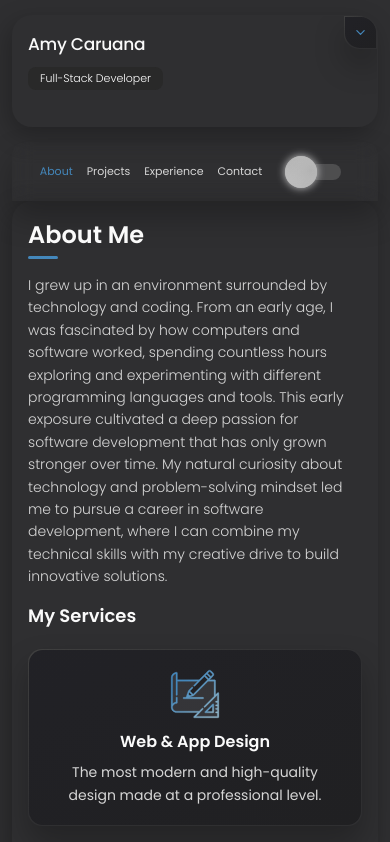
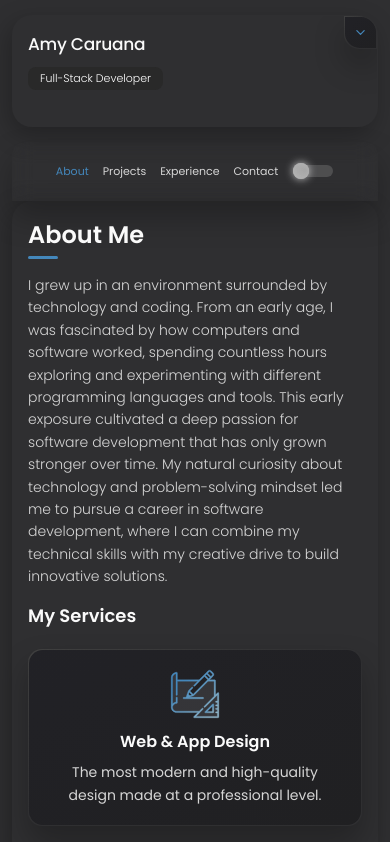
Before and after one commit to amy-caruana/amy-caruana.github.io, a plain HTML site: page index.html in a window 390 px wide. Drawn offline with nearby package versions, Linux system fonts and the light colour scheme; no server answers.

Commit message:
updated dark/light mode switch

```diff
--- a/assets/css/style2.css
+++ b/assets/css/style2.css
@@ -140,6 +140,28 @@ body {
     }
 }
 
+
+/* in your main CSS, *after* the .switch rules: */
+@media (max-width: 480px) {
+    .switch {
+      width: 2.5rem;        /* down from 3.5rem */
+      height: 0.75rem;    /* down from 1rem */
+      margin: 0.5rem;     /* tweak so the margin isn’t huge */
+    }
+
+    .switch > label {
+      width: 1rem;      /* down from 2rem */
+      height: 1rem;     /* down from 2rem */
+    }
+
+    /* when “checked,” the label needs to move all the way to the other side:
+       translateX(100%) = 1.5rem, exactly switch-width (3rem) minus label-width (1.5rem) */
+    .switch > input:checked + label {
+      transform: translateX(100%);
+    }
+  }
+
+
 .light-ui h1,
 .light-ui h2,
 .light-ui h3,
```
